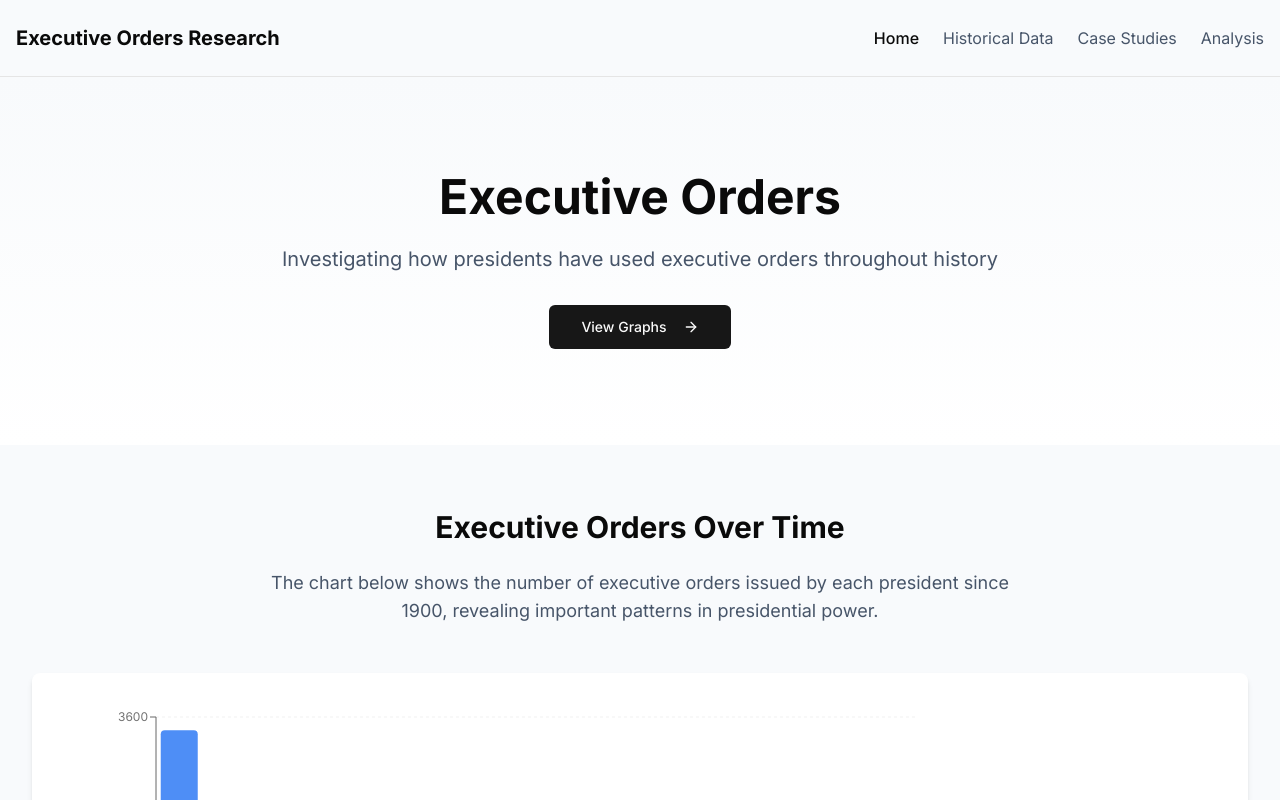
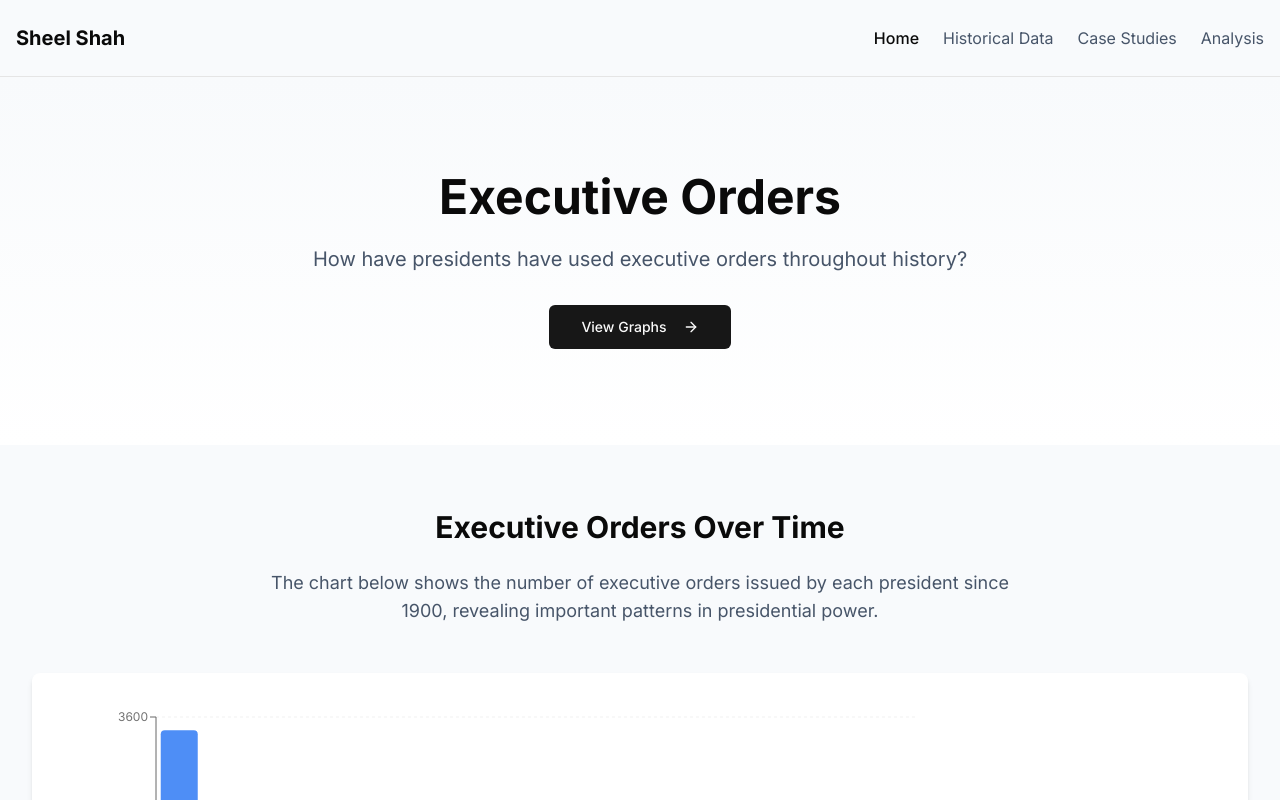
Before and after one commit to Sheel2007/executiveorders, a Next.js app: page / in a window 1280 px wide. Shown: the top 800 px of the page. Built offline with nearby package versions, Linux system fonts and the light colour scheme.

Commit message:
Adjust Header Text

```diff
--- a/app/layout.tsx
+++ b/app/layout.tsx
@@ -24,7 +24,7 @@ export default function RootLayout({
           <header className="bg-slate-50 border-b w-full m-0 p-0">
             <div className="container mx-auto px-4 py-6 flex justify-between items-center w-full m-0 p-0">
               <Link href="/" className="text-xl font-bold">
-                Executive Orders Research
+                Sheel Shah
               </Link>
               <nav className="hidden md:flex space-x-6">
                 <Link href="/" className="font-medium">
--- a/app/page.tsx
+++ b/app/page.tsx
@@ -17,7 +17,7 @@ export default function Home() {
           <div className="container mx-auto px-0 md:px-4 text-center w-full">
             <h1 className="text-3xl md:text-5xl font-bold mb-4 md:mb-6">Executive Orders</h1>
             <p className="text-lg md:text-xl text-slate-600 max-w-3xl mx-auto mb-6 md:mb-8">
-              Investigating how presidents have used executive orders throughout history
+              How have presidents have used executive orders throughout history?
             </p>
             <div className="flex flex-wrap justify-center gap-4">
               <Button asChild size="lg">
```
